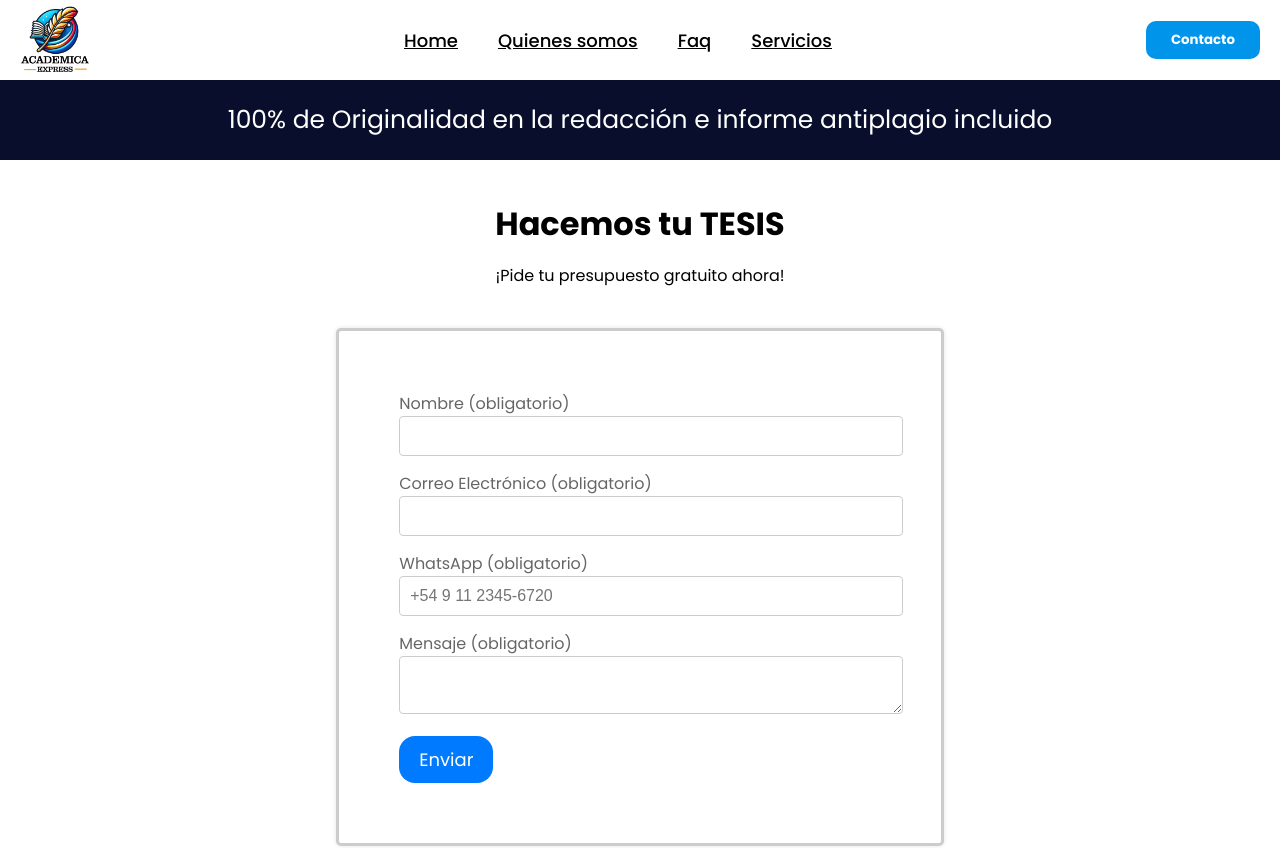
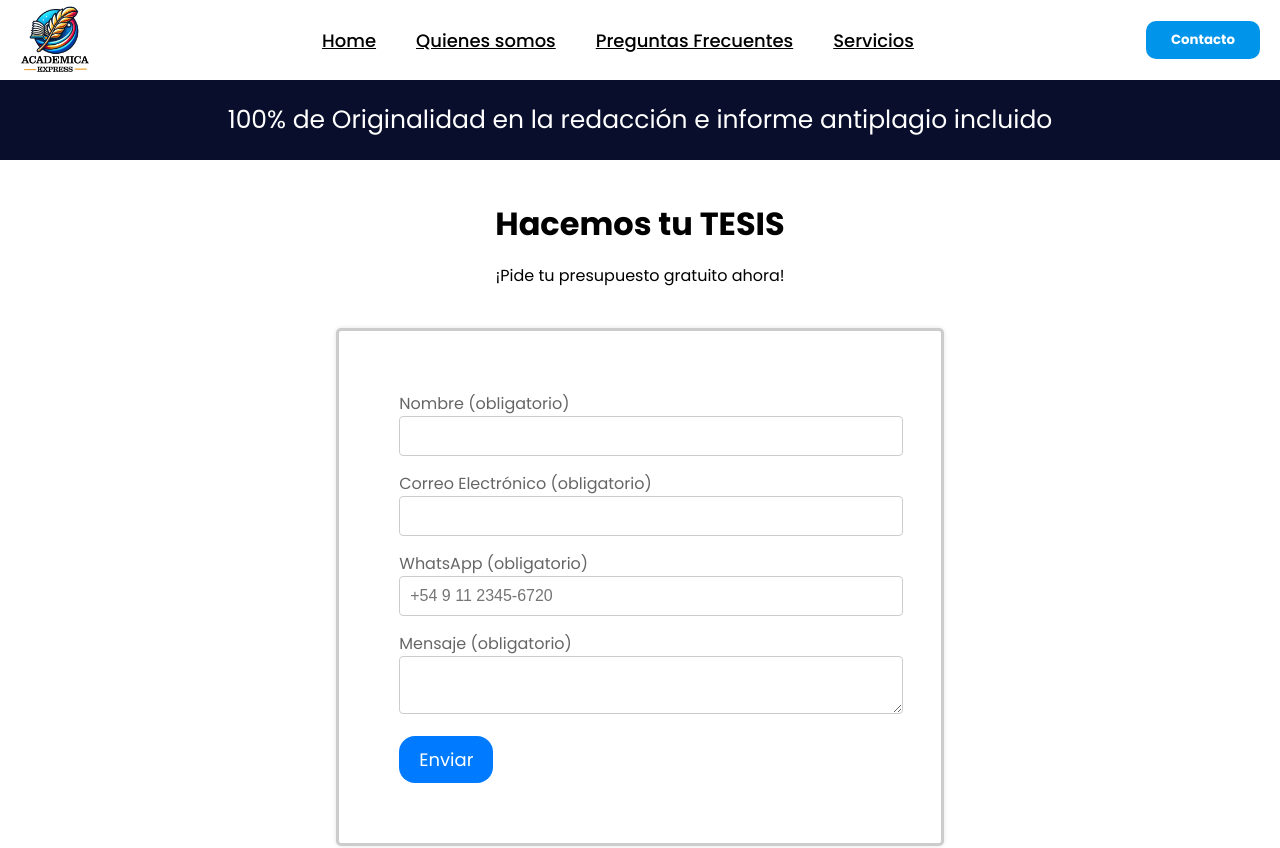
Before and after one commit to Nahuel3/ClienteAcademia, a React (Create React App) app: page / in a window 1280 px wide. Shown: the top 848 px of the page. Built offline with nearby package versions, Linux system fonts and the light colour scheme.

Commit message:
tituloPreguntasFrecuentes

```diff
--- a/src/Components/Navbar/navbar.jsx
+++ b/src/Components/Navbar/navbar.jsx
@@ -32,7 +32,7 @@ const Navbar = () => {
 
         <Link to="/faq"
               className={selectedLink === 'faq' ? 'selected' : ''}
-              onClick={() => handleLinkClick('faq')}>Faq</Link>
+              onClick={() => handleLinkClick('faq')}>Preguntas Frecuentes</Link>
 
         <Link to="/servicios"
               className={selectedLink === 'servicios' ? 'selected' : ''}
```
